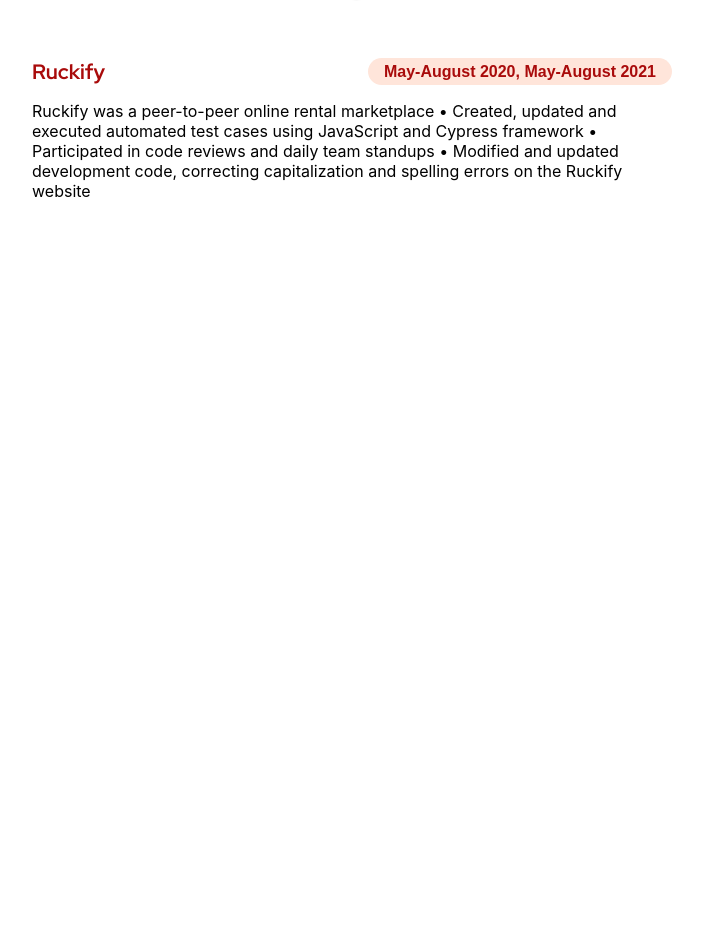
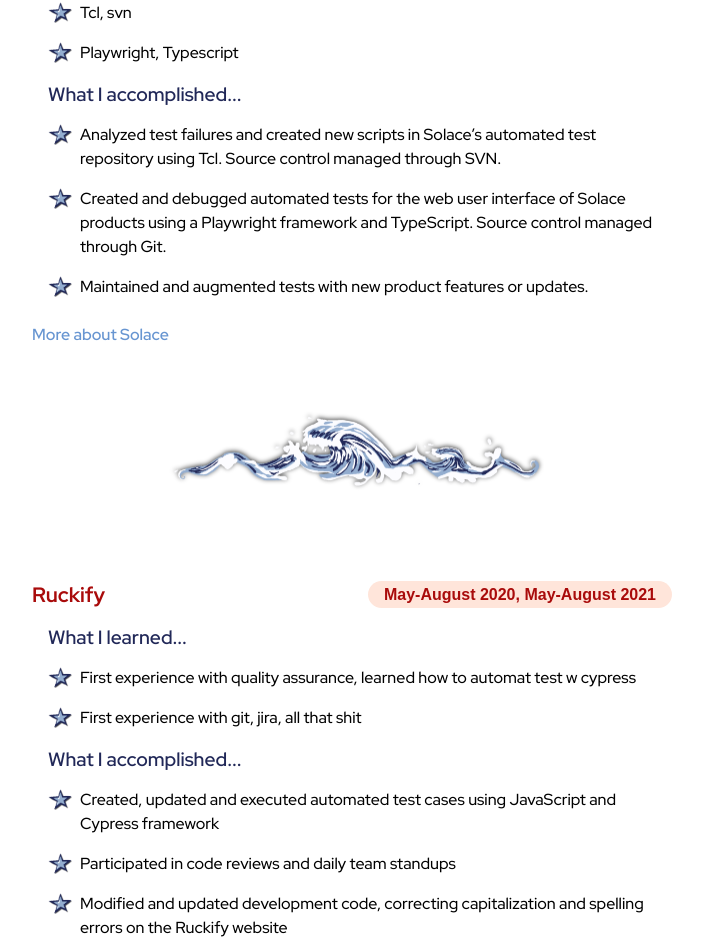
Before and after one commit to ItsGoldeneyes/amy-cachero, a React (Create React App) app: page /work in a window 1280 px wide. Shown: the part 1541-2492 px from the top of the page, without its empty margins (288-991 px from the left). Before the commit the page ends 1790 px from the top, so only its background shows below. Built offline with nearby package versions, Linux system fonts and the light colour scheme; some icons are missing; a web font is replaced by a local one.

Commit message:
Edited work page content

```diff
--- a/src/pages/Work.jsx
+++ b/src/pages/Work.jsx
@@ -125,13 +125,38 @@
             May-August 2022, May-August 2023
           </div>
         </div>
-        <div>
-        Solace is the leading innovator in event-driven architecture.
-        • Analyzed test failures and created new scripts in Solace’s automated test repository using Tcl. Source
-        control managed through SVN.
-        • Created and debugged automated tests for the web user interface of Solace products using a
-        Playwright framework and TypeScript. Source control managed through Git.
-        • Maintained and augmented tests with new product features or updates.
+        <div className={styles.work_info}>
+          <div>
+            <div className={styles.work_subtitle}>
+              What I learned...
+            </div>
+            <div className={styles.work_lists}>
+              <div>
+                Tcl, svn
+              </div>
+              <div>
+                Playwright, Typescript
+              </div>
+            </div>
+          </div>
+          <div>
+            <div className={styles.work_subtitle}>
+              What I accomplished...
+            </div>
+            <div className={styles.work_lists}>
+              <div>
+                Analyzed test failures and created new scripts in Solace’s automated test repository using Tcl. Source
+                control managed through SVN.
+              </div>
+              <div>
+                Created and debugged automated tests for the web user interface of Solace products using a
+                Playwright framework and TypeScript. Source control managed through Git.
+              </div>
+              <div>
+                Maintained and augmented tests with new product features or updates.
+              </div>
+            </div>
+          </div>
         </div>
         <div className={styles.link_container}>
           <a target="_blank" rel="noreferrer" href="https://solace.com/">
@@ -154,12 +179,37 @@
             May-August 2020, May-August 2021
           </div>
         </div>
-        <div>
-        Ruckify was a peer-to-peer online rental marketplace
-        • Created, updated and executed automated test cases using JavaScript and Cypress framework
-        • Participated in code reviews and daily team standups
-        • Modified and updated development code, correcting capitalization and spelling errors on the Ruckify
-        website
+        <div className={styles.work_info}>
+          <div>
+            <div className={styles.work_subtitle}>
+              What I learned...
+            </div>
+            <div className={styles.work_lists}>
+              <div>
+                First experience with quality assurance, learned how to automat test w cypress
+              </div>
+              <div>
+                First experience with git, jira, all that shit
+              </div>
+            </div>
+          </div>
+          <div>
+            <div className={styles.work_subtitle}>
+              What I accomplished...
+            </div>
+            <div className={styles.work_lists}>
+              <div>
+                Created, updated and executed automated test cases using JavaScript and Cypress framework
+              </div>
+              <div>
+                Participated in code reviews and daily team standups
+              </div>
+              <div>
+                Modified and updated development code, correcting capitalization and spelling errors on the Ruckify
+                website
+              </div>
+            </div>
+          </div>
         </div>
       </div>
     </div>
--- a/src/styles/Header.module.css
+++ b/src/styles/Header.module.css
@@ -28,7 +28,7 @@
 
 .nav_container > a {
     border:none;
-    width:10rem;
+    width:12rem;
     background-size: contain;
     background-repeat:no-repeat;
     background-position:center;
--- a/src/styles/Home.module.css
+++ b/src/styles/Home.module.css
@@ -104,7 +104,7 @@
   flex-direction: column;
   justify-content: center;
   margin-top:13rem;
-  margin-bottom: 15rem;
+  margin-bottom: 18rem;
   gap:2rem;
 }
 
--- a/src/styles/Work.module.css
+++ b/src/styles/Work.module.css
@@ -63,9 +63,11 @@
 }
 
 .wave_container {
-  width:20%;
+  width:30%;
   height:fit-content;
   animation: 1s fadeIn;
+  margin-top: 2rem;
+  margin-bottom: 2rem;
 }
 
 .work_container {
```
